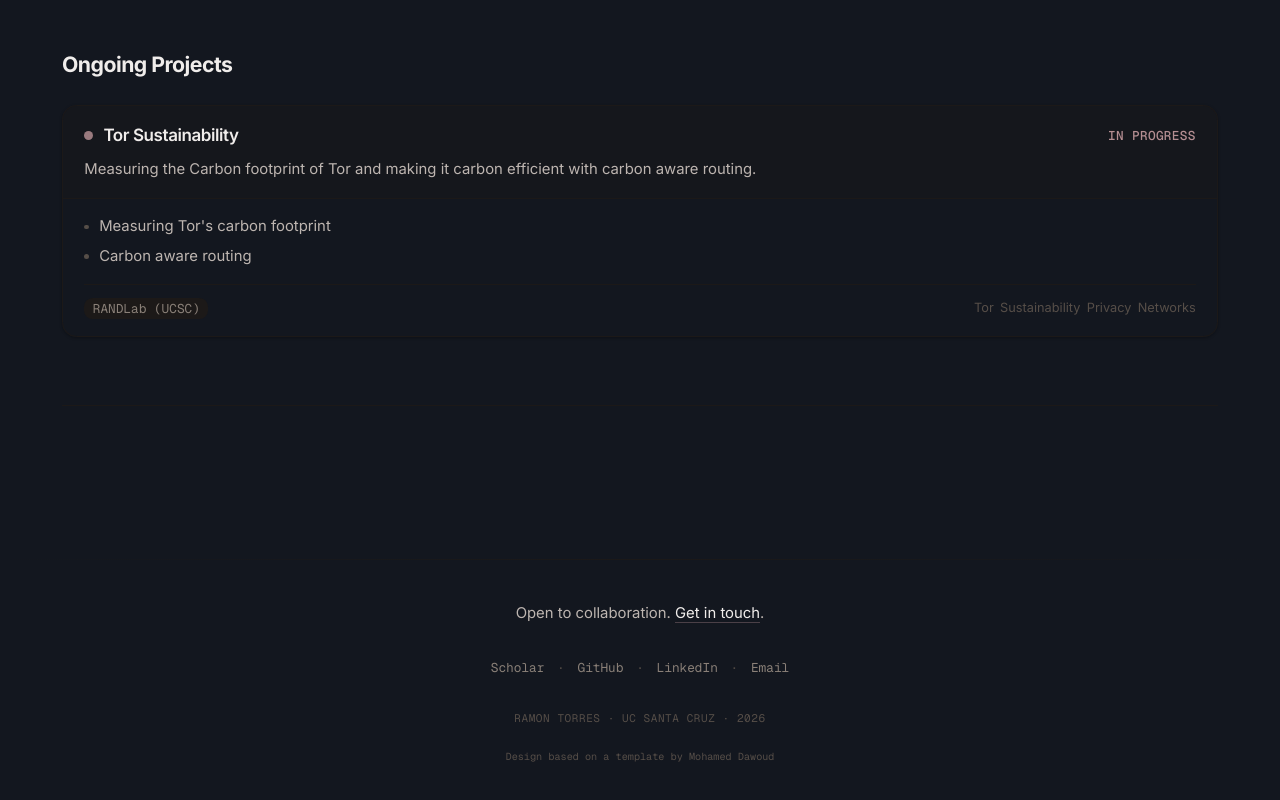
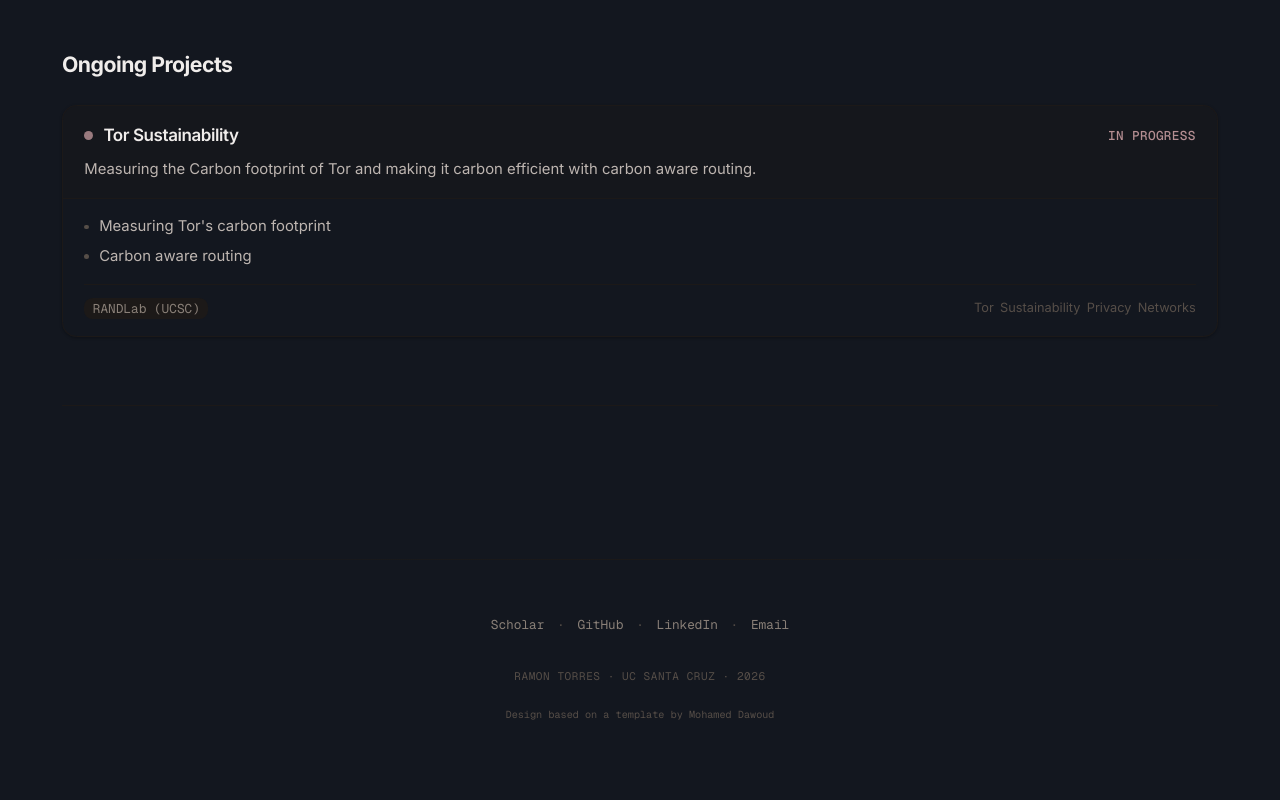
Before and after one commit to torresramon1/rtorres.github.io, a Next.js app: page / in a window 1280 px wide. Shown: the part 579-1379 px from the top of the page. After the commit the page ends 1345 px from the top, so only its background shows below. Built offline with nearby package versions, Linux system fonts and the light colour scheme.

Commit message:
removed collaboration in footer

```diff
--- a/src/components/layout/footer.tsx
+++ b/src/components/layout/footer.tsx
@@ -17,14 +17,6 @@
 
       <div className="max-w-4xl mx-auto px-4 sm:px-6 lg:px-8 py-10">
         <div className="flex flex-col items-center gap-5 text-center">
-          {/* Collaboration CTA */}
-          <p className="text-sm text-foreground-secondary">
-            Open to collaboration.{" "}
-            <a href={`mailto:${siteConfig.email}`} className="gradient-link">
-              Get in touch
-            </a>
-            .
-          </p>
 
           {/* Social links — text only */}
           <nav
```
